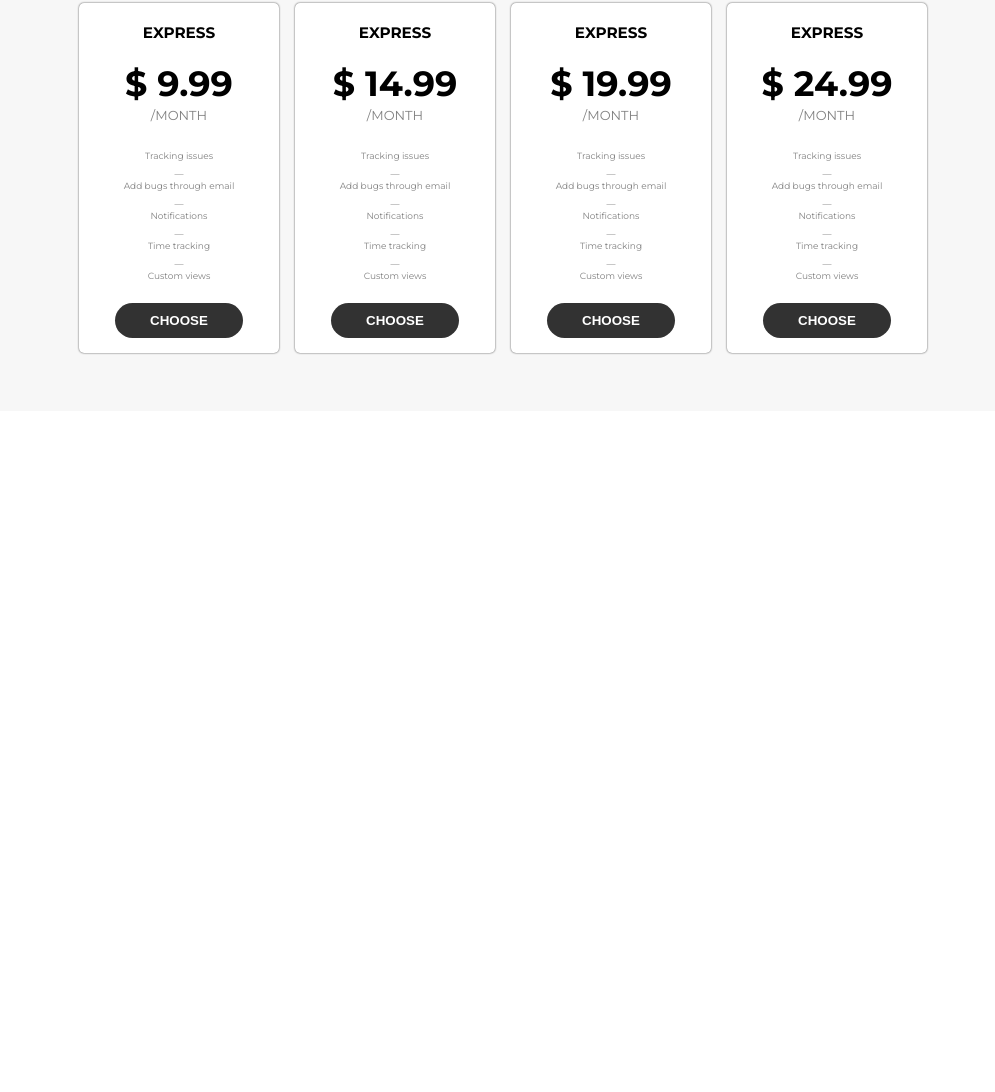
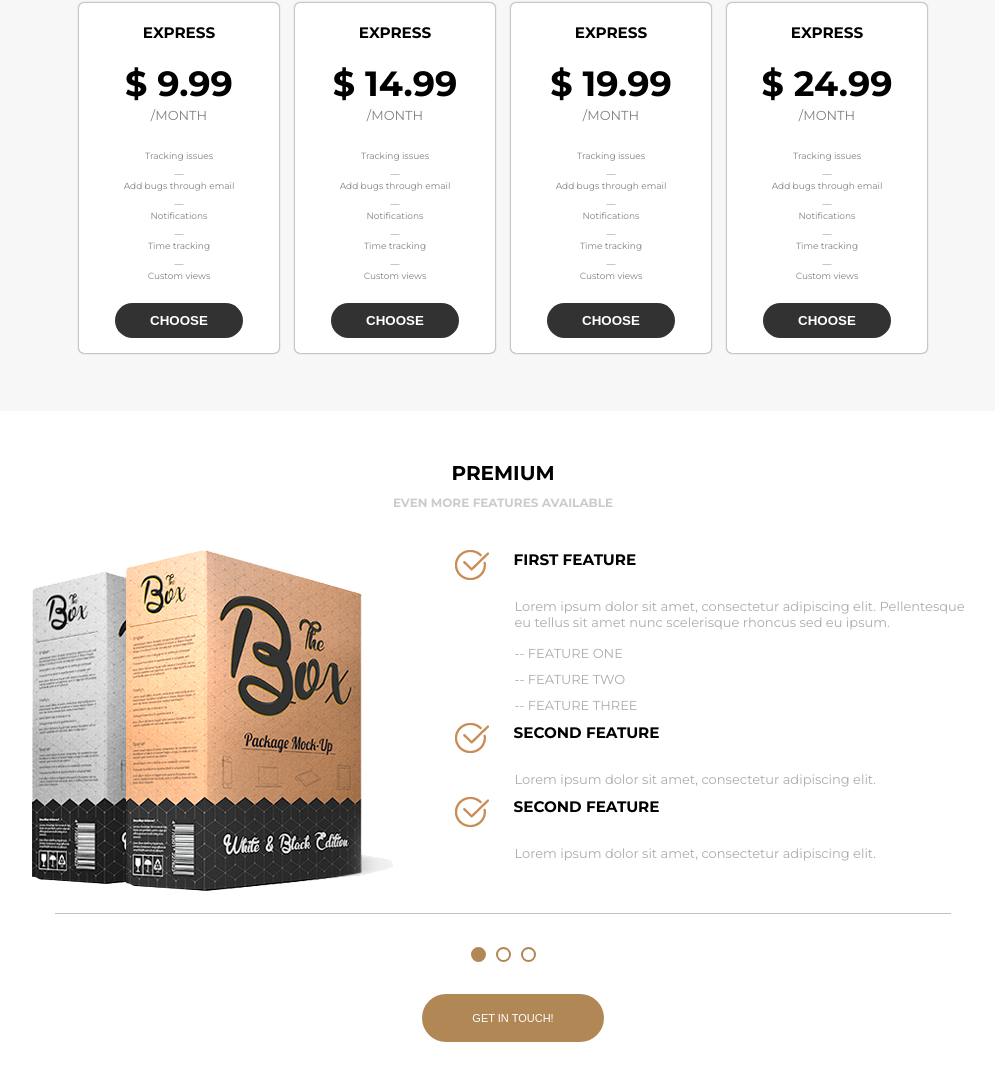
Before and after one commit to Danilonbs/projeto-Awax, a plain HTML site: page index.html in a window 1280 px wide. Shown: the part 3904-4996 px from the top of the page, without its empty margins (137-1132 px from the left). Before the commit the page ends 4315 px from the top, so only its background shows below. Drawn offline with Linux system fonts and the light colour scheme.

Commit message:
premium facture

```diff
--- a/assets/css/style.css
+++ b/assets/css/style.css
@@ -208,10 +208,6 @@ header {
 .default.dark .section-body {
     color: white;
 }
-
-
-
-
 
 
 
@@ -548,10 +544,6 @@ CSS de areas espefificas
     border-bottom: 1px solid rgb(174, 171, 171);
 }
 
-.promo-itens {
-
-}
-
 .promo-itens img {
     padding: 30px;
 }
@@ -609,3 +601,106 @@ CSS de areas espefificas
     border: none;
 
 }
+
+.book-body {
+    display: flex;
+    justify-content: center;
+    position: relative;
+}
+
+.book-body::after {
+    content : "";
+    position: absolute;
+    bottom  : 0;
+    height  : 1px;
+    width   : 70%;
+    border-bottom:1px solid rgb(193, 193, 193);
+    margin-bottom: -20px;
+  }
+
+
+.book-title {
+    font-weight: bolder;
+    font-size: 15px;
+}
+
+.book-body p {
+    color: rgb(174, 171, 171);
+}
+
+
+.premium-desc {
+    display: flex;
+    flex-direction: column;
+    margin-left: 60px;
+}
+
+.feature-desc {
+    max-width: 460px;
+    margin-left: 25px;
+    margin-top: 15px;
+}
+
+.premium-desc p {
+    margin-left: 60px;
+    margin-bottom: 10px;
+}
+
+.p-top {
+    margin-top: 15px;
+}
+
+.first {
+    display: flex;
+
+}
+
+.check {
+    margin-right: 25px;
+}
+
+.premium-area .pointer {
+    width: 15px;
+    height: 15px;
+    border: 2px solid #b28756;
+    border-radius: 8px;
+    margin-left: 5px;
+    margin-right: 5px;
+    cursor: pointer;
+    display: flex;
+    flex-direction: row;
+
+}
+.premium-area .pointer.active {
+    background-color: #b28756;
+}
+
+.premium-area .sliders-pointers {
+    width: 100vw;
+    height: 20px;
+    position: relative;
+    margin-top: 50px;
+    display: flex;
+    justify-content: center;
+    align-items: center;
+}
+
+.btn-area {
+    display: flex;
+    justify-content: center;
+    align-items: center;
+    margin-top: 30px;
+    margin-left: 20px;
+}
+
+.btn-body {
+    right: 100px;
+}
+.btn-premium button {
+    background-color: #B28756;
+    padding: 18px 50px;
+    border-radius: 30px;
+    border: none;
+    color: white;
+    font-size: 11px;
+}
--- a/index.html
+++ b/index.html
@@ -423,7 +423,75 @@
                     </div>
                 </div>
             </div>
+        </section>
+        <section class="default">
+            <div class="section-title">PREMIUM</div>
+            <div class="section-desc">EVEN MORE FEATURES AVAILABLE</div>
+            <div class="book-body">
+                <div>
+                    <img src="media/livros.png">
+                </div>
 
+                <div>
+                    <div class="premium-desc">
+                        <div>
+                            <div class="first">
+                                <div class="check"><img src="assets/imagens/check.png" alt=""></div>
+                                <h3>FIRST FEATURE</h3>
+
+                            </div>
+                            <p class="feature-desc">
+                                Lorem ipsum dolor sit amet, consectetur adipiscing elit. Pellentesque eu tellus sit amet nunc scelerisque rhoncus sed eu ipsum.
+                            </p>
+                            <p class="p-top">
+                                -- FEATURE ONE
+                            </p>
+                            <p>
+                                -- FEATURE TWO
+                            </p>
+                            <p>
+                                -- FEATURE THREE
+                            </p>
+
+                        </div>
+                        <div>
+                            <div class="first">
+                                <div class="check"><img src="assets/imagens/check.png" alt=""></div>
+                                <h3>SECOND FEATURE</h3>
+                            </div>
+                            <p class="feature-desc">
+                                Lorem ipsum dolor sit amet, consectetur adipiscing elit.
+                            </p>
+                        </div>
+                        <div>
+                            <div class="first">
+                                <div class="check"><img src="assets/imagens/check.png" alt=""></div>
+                                <h3>SECOND FEATURE</h3>
+                            </div>
+                            <p class="feature-desc">
+                                Lorem ipsum dolor sit amet, consectetur adipiscing elit.
+                            </p>
+                        </div>
+                    </div>
+                </div>
+            </div>
+            <div class="premium-area">
+                <div>
+                    <div class="sliders-pointers">
+                        <div class="pointer active"> </div>
+                        <div class="pointer"> </div>
+                        <div class="pointer"> </div>
+                    </div>
+                </div>
+            </div>
+            <div class="btn-area">
+                <div class="btn-body">
+                    <div class="btn-premium">
+                        <button type="submit">GET IN TOUCH!</button>
+                    </div>
+                </div>
+
+            </div>
 
         </section>
 
```
